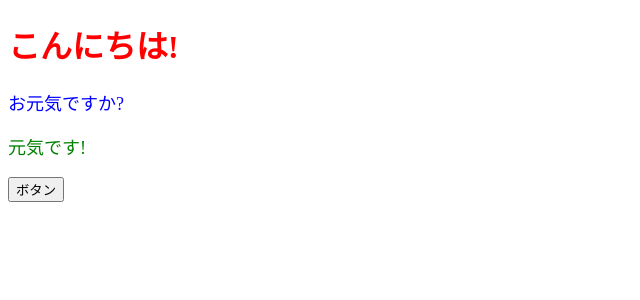
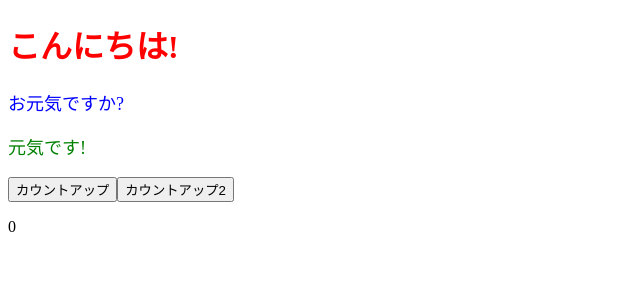
Before and after one commit to kei-mag/react-tailwindcss-ts-tutorial, a React (Create React App) app: page / in a window 1280 px wide. Shown: the top 300 px of the page, without its empty margins (0-640 px from the left). Built offline with nearby package versions, Linux system fonts and the light colour scheme.

Commit message:
48. Stateを知る

```diff
--- a/src/app.jsx
+++ b/src/app.jsx
@@ -1,14 +1,25 @@
+import { useState } from "react";
 import { ColorfulMessage } from "./components/ColorfulMessage";
 
 // exportタグを書いて他ファイルから参照可能にする
 export const App = () => {
-    const onClickButton = () => alert();
+    const [num, setNum] = useState(0);
+    const onClickCountUp = () => {
+        setNum(num + 1);
+        setNum(num + 1); // 2回呼んでも1回しか増えない (Stateの更新はバッチ処理されるため、この行は上と同じ0+1の結果になる)
+    };
+    const onClickCountUp2 = () => {
+        setNum((prev) => prev + 1); // 関数型アップデート: 前の状態を引数として受け取り、新しい状態を返す
+        setNum((prev) => prev + 1); // prevには1回目の更新後の状態が入るので、2回呼ぶと2増える
+    }
     return (
     <>
     <h1 style={ { color: "red" } }>こんにちは!</h1>
     <ColorfulMessage color="blue">お元気ですか?</ColorfulMessage>
     <ColorfulMessage color="green">元気です!</ColorfulMessage>
-    <button onclick={onClickButton}>ボタン</button>
+    <button onClick={onClickCountUp}>カウントアップ</button>
+    <button onClick={onClickCountUp2}>カウントアップ2</button>
+    <p>{num}</p>
     </>
     )
 };
```
Also changed, not shown: 1 other file (tests, documents, lock files or other folders).
